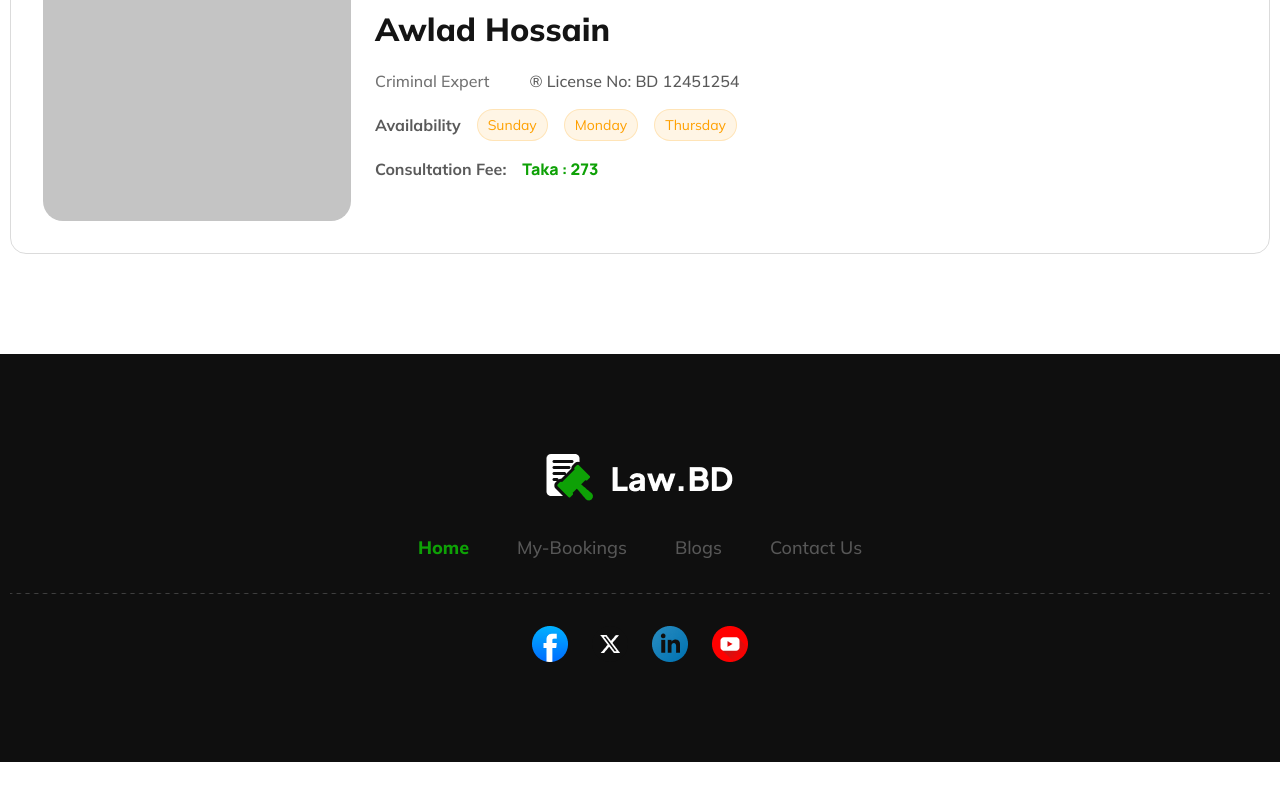
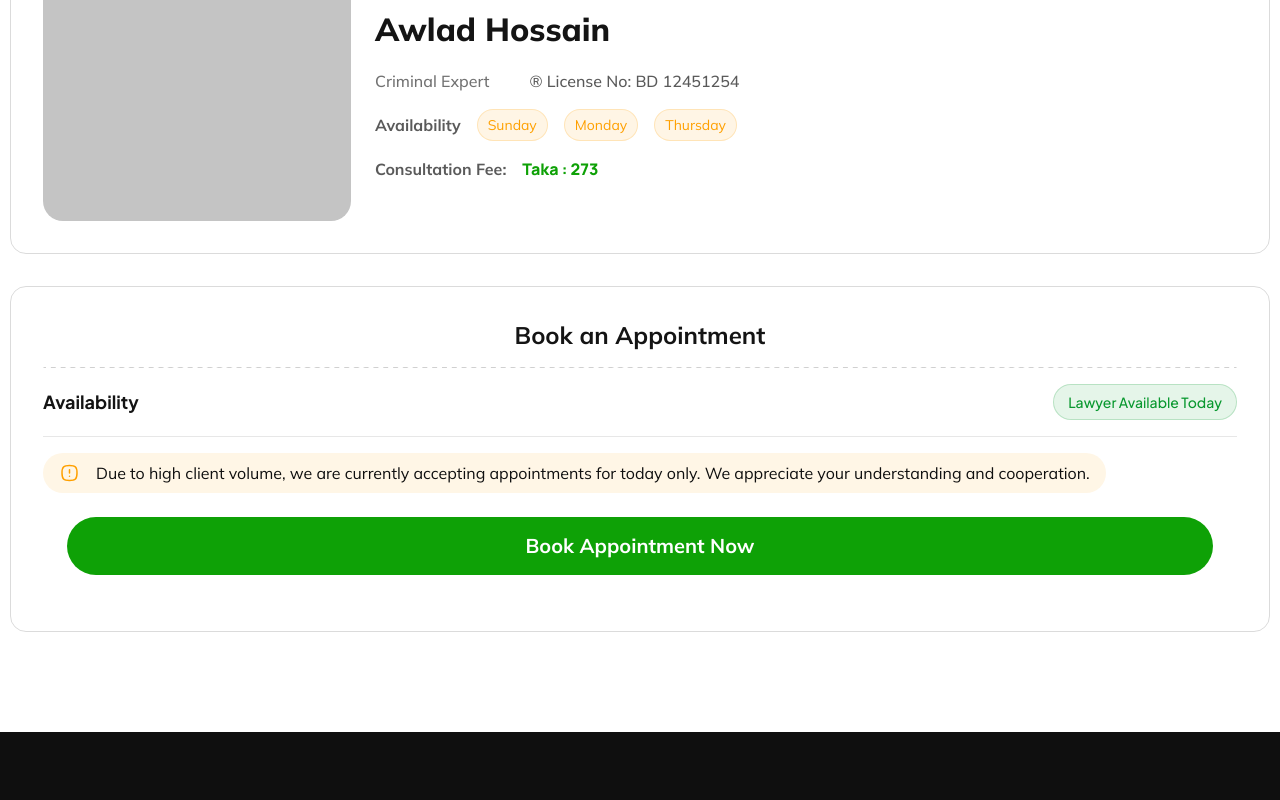
Before and after one commit to nadimshuvo/B11a8-router-booking-nadimshuvo, a React (Vite) app: page / in a window 1280 px wide. Shown: the part 522-1322 px from the top of the page. Before the commit the page ends 1284 px from the top, so only its background shows below. Built offline with nearby package versions, Linux system fonts and the light colour scheme.

Commit message:
book appoinment section done

```diff
--- a/index.html
+++ b/index.html
@@ -8,7 +8,7 @@
     <link rel="preconnect" href="https://fonts.googleapis.com" />
     <link rel="preconnect" href="https://fonts.gstatic.com" crossorigin />
     <link
-      href="https://fonts.googleapis.com/css2?family=Manrope:wght@800&family=Mulish:ital,wght@0,200..1000;1,200..1000&display=swap"
+      href="https://fonts.googleapis.com/css2?family=Manrope:wght@800&family=Mulish:ital,wght@0,200..1000;1,200..1000&family=Plus+Jakarta+Sans:ital,wght@0,200..800;1,200..800&display=swap"
       rel="stylesheet"
     />
     <!--// Google Fonts -->
--- a/src/components/OurBestLayers/SingleLawyerCardSection.jsx
+++ b/src/components/OurBestLayers/SingleLawyerCardSection.jsx
@@ -1,4 +1,6 @@
 import React from "react";
+import divider from "../../assets/divider-line.png"
+import iIcon from "../../assets/i-icon.svg"
 
 const SingleLawyerCardSection = () => {
   return (
@@ -12,7 +14,10 @@ const SingleLawyerCardSection = () => {
             Lawyer’s Profile Details
           </h2>
           <p className="font-medium text-[#141414]/70 text-[16px] leading-[28px] max-w-[1028px] mx-auto">
-          Our platform connects you with verified, experienced doctors across various specialties — all at your convenience. Whether it's a routine checkup or urgent consultation, book appointments in minutes and receive quality care you can trust.
+            Our platform connects you with verified, experienced doctors across
+            various specialties — all at your convenience. Whether it's a
+            routine checkup or urgent consultation, book appointments in minutes
+            and receive quality care you can trust.
           </p>
         </div>
 
@@ -32,35 +37,58 @@ const SingleLawyerCardSection = () => {
               </h3>
 
               <span className="flex gap-10 font-medium max-sm:text-[10px] text-[16px] text-[#141414] mb-4">
-                <p className="opacity-60">
-                  Criminal Expert
-                </p>
-                <p className="opacity-70">
-                  &reg; License No: BD 12451254
-                </p>
+                <p className="opacity-60">Criminal Expert</p>
+                <p className="opacity-70">&reg; License No: BD 12451254</p>
               </span>
 
               <div className="flex items-center gap-4 mb-4">
-                <p className="font-bold text-[16px] text-[#141414]/70">Availability</p>
+                <p className="font-bold text-[16px] text-[#141414]/70">
+                  Availability
+                </p>
                 <div className="flex gap-4">
                   <span className="px-2.5 py-[5px] text-sm text-[#FFA000] bg-[#FFA000]/10 border border-[#FFA000]/20 rounded-full ">
                     Sunday
                   </span>
                   <span className="px-2.5 py-[5px] text-sm text-[#FFA000] bg-[#FFA000]/10 border border-[#FFA000]/20 rounded-full ">
-                  Monday
+                    Monday
                   </span>
                   <span className="px-2.5 py-[5px] text-sm text-[#FFA000] bg-[#FFA000]/10 border border-[#FFA000]/20 rounded-full ">
-                  Thursday
+                    Thursday
                   </span>
                 </div>
               </div>
 
               <div className="flex items-center gap-4 text-[16px]">
                 <p className="font-bold text-[#141414]/70">Consultation Fee:</p>
-                <p className="manrope-extrabold font-extrabold text-[#0EA106]">Taka : 273</p>
+                <p className="manrope-extrabold font-extrabold text-[#0EA106]">
+                  Taka : 273
+                </p>
               </div>
             </div>
           </div>
+        </div>
+
+        {/* Book Appoinment */}
+        <div className="book-appoinment mt-8 border border-[#0F0F0F]/15 rounded-2xl p-8 text-left">
+          <h3 className="text-center font-bold text-2xl text-[#141414] mb-4">Book an Appointment</h3>
+          <img src={divider} alt="divider" />
+
+          <div className="mt-4 flex justify-between items-center border-b pb-4 border-[#141414]/10">
+            <p className="plus-jakarta-sans-bold text-[18px] text-[#141414]">Availability</p>
+            <p className="plus-jakarta-sans-medium text-sm text-[#09982F] px-3.5 py-[7px] bg-[#09982F]/10 rounded-full border border-[#09982F]/20">Lawyer Available Today</p>
+          </div>
+
+          <div className="mt-4 inline-flex items-center gap-4 bg-[#FFA000]/10 rounded-full py-2 px-4">
+            <span>
+              <img src={iIcon} alt="" />
+            </span>
+            <p>Due to high client volume, we are currently accepting appointments for today only. We appreciate your understanding and cooperation.</p>
+          </div>
+
+          <div className="button-book-now bg-[#0EA106] m-6 text-center rounded-full">
+            <button className="font-bold text-[20px] py-3.5 text-white">Book Appointment Now</button>
+          </div>
+
         </div>
       </div>
     </section>
--- a/src/index.css
+++ b/src/index.css
@@ -14,6 +14,20 @@ body {
   font-style: normal;
 }
 
+.plus-jakarta-sans-medium {
+  font-family: "Plus Jakarta Sans", sans-serif;
+  font-optical-sizing: auto;
+  font-weight: 500;
+  font-style: normal;
+}
+.plus-jakarta-sans-bold {
+  font-family: "Plus Jakarta Sans", sans-serif;
+  font-optical-sizing: auto;
+  font-weight: 700;
+  font-style: normal;
+}
+
+
 nav a.active {
     color: #0EA106;
     font-weight: 800;
```
Also changed, not shown: src/assets/divider-line.png (added), src/assets/i-icon.svg (added).
